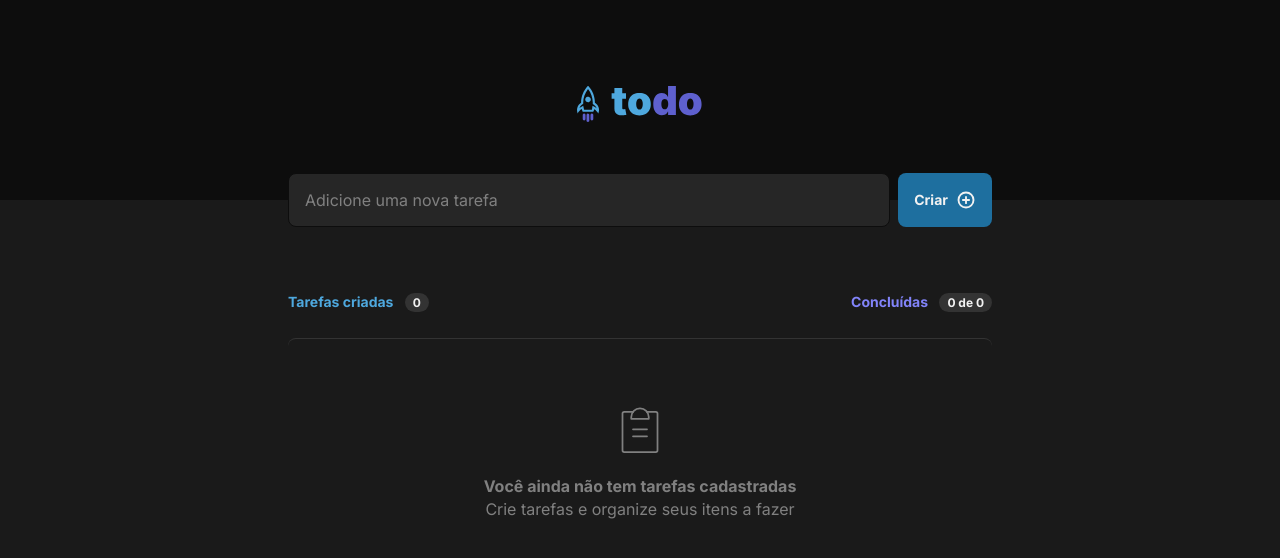
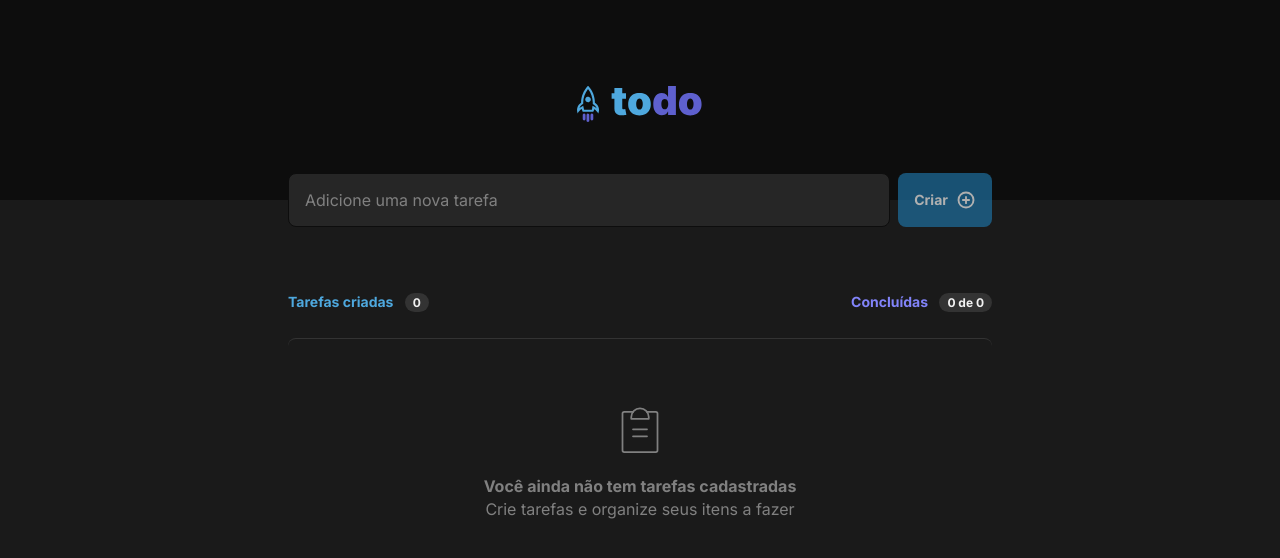
Before and after one commit to guilherme-s-barros/01-fundamentos-reactjs-desafio, a React (Vite) app: page / in a window 1280 px wide. Shown: the top 558 px of the page. Built offline with nearby package versions, Linux system fonts and the light colour scheme.

Commit message:
feat: add validation

```diff
--- a/src/components/header.module.css
+++ b/src/components/header.module.css
@@ -50,7 +50,12 @@
   transition: background-color 0.2s;
 }
 
-.addTaskForm button:hover {
+.addTaskForm button:disabled {
+  opacity: 0.7;
+  cursor: not-allowed;
+}
+
+.addTaskForm button:not(:disabled):hover {
   background: var(--blue-500);
 }
 
--- a/src/components/header.tsx
+++ b/src/components/header.tsx
@@ -1,4 +1,4 @@
-import { ChangeEvent, FormEvent, useState } from 'react'
+import { ChangeEvent, FormEvent, InvalidEvent, useState } from 'react'
 import { PlusCircle } from 'phosphor-react'
 
 import logo from '../assets/logo.svg'
@@ -12,8 +12,13 @@ interface HeaderProps {
 export function Header({ onCreateTask }: HeaderProps) {
   const [taskTitle, setTaskTitle] = useState('')
 
-  function handleChangeTaskTitle(event: ChangeEvent<HTMLInputElement>) {
+  function handleNewTaskTitleChange(event: ChangeEvent<HTMLInputElement>) {
+    event.target.setCustomValidity('')
     setTaskTitle(event.target.value)
+  }
+
+  function handleNewTaskTitleInvalid(event: InvalidEvent<HTMLInputElement>) {
+    event.target.setCustomValidity('Descreva o que você precisa fazer')
   }
 
   function handleCreateTask(event: FormEvent) {
@@ -22,6 +27,8 @@ export function Header({ onCreateTask }: HeaderProps) {
     onCreateTask(taskTitle)
     setTaskTitle('')
   }
+
+  const isNewTaskTitleEmpty = taskTitle.length === 0
 
   return (
     <header className={styles.header}>
@@ -35,10 +42,12 @@ export function Header({ onCreateTask }: HeaderProps) {
             type="text"
             placeholder="Adicione uma nova tarefa"
             value={taskTitle}
-            onChange={handleChangeTaskTitle}
+            onChange={handleNewTaskTitleChange}
+            onInvalid={handleNewTaskTitleInvalid}
+            required
           />
 
-          <button type="submit">
+          <button type="submit" disabled={isNewTaskTitleEmpty}>
             Criar
             <PlusCircle size={20} weight="bold" />
           </button>
```
